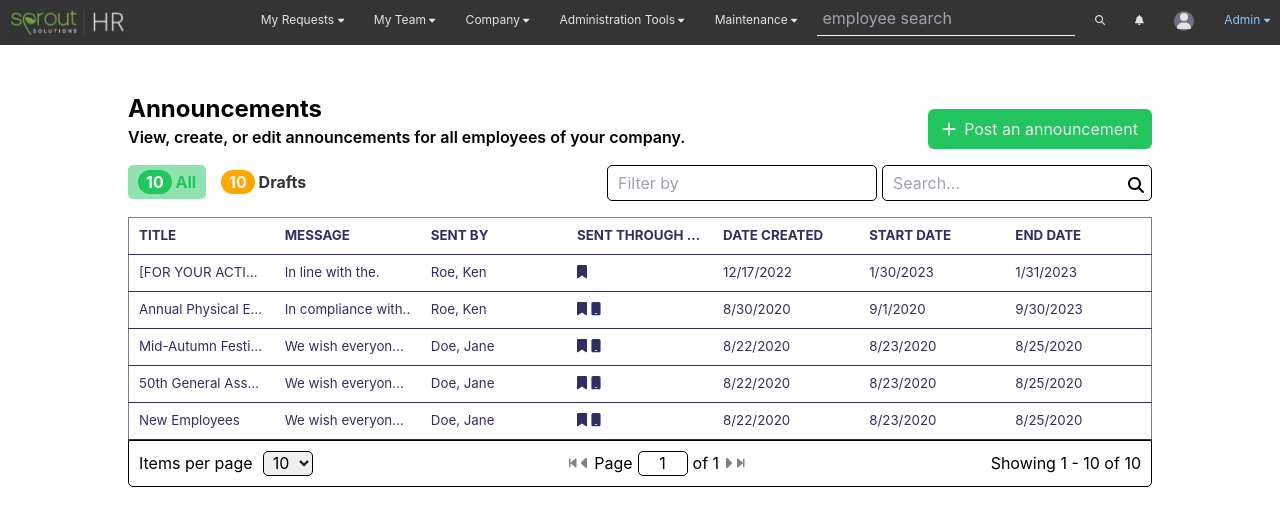
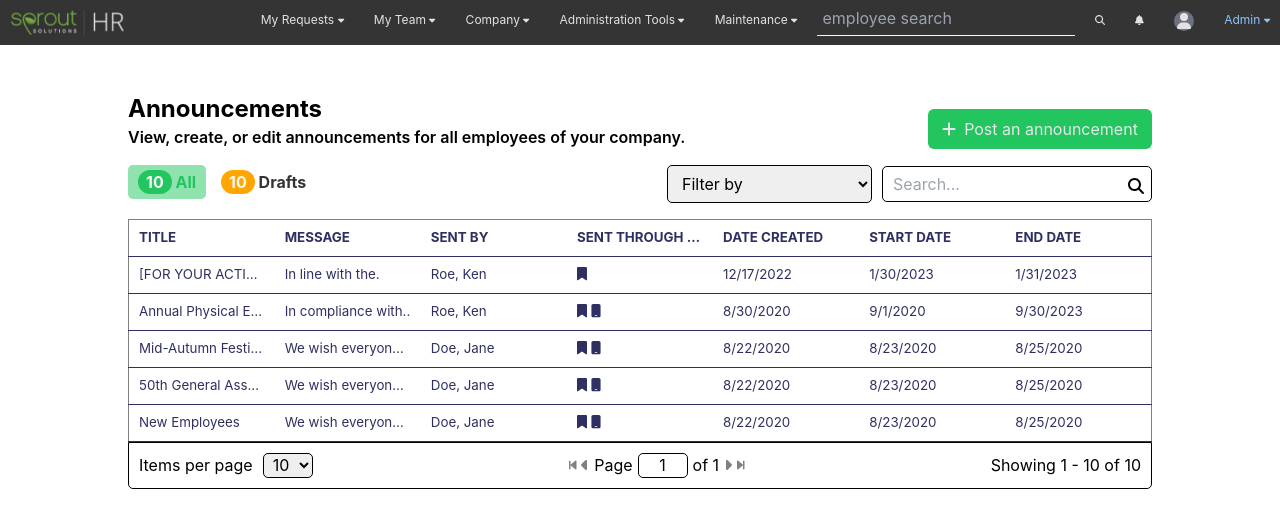
Before and after one commit to markgncelis/exam-repository, a React (Create React App) app: page / in a window 1280 px wide. Shown: the top 528 px of the page. Built offline with nearby package versions, Linux system fonts and the light colour scheme.

Commit message:
change filterby input to button

```diff
--- a/src/App.js
+++ b/src/App.js
@@ -10,7 +10,7 @@ function App() {
         <Navbar />
           <section>
             <div className='flex relative mx-auto mt-12 w-4/5'>
-              <div className=''>
+              <div>
                 <h1 className='text-2xl font-bold'>Announcements</h1>
                 <h2 className='font-semibold'>View, create, or edit announcements for all employees of your company.</h2>
               </div>
--- a/src/components/Content/Content.jsx
+++ b/src/components/Content/Content.jsx
@@ -15,13 +15,15 @@ const Content = () => {
                     <button id="draft"><span>10</span> Drafts</button>
                 </div>
                 <div className="input-boxes">
-                    <input type="text" placeholder="Filter by" className="filterBy"/>
+                    {/* <input type="text" placeholder="Filter by" className="filterBy"/> */}
+                    <select className="filterBy" name="filter">
+                        <option >Filter by</option>
+                    </select>
                     <span className="relative">
                         <input type="search" placeholder="Search..." className="search"/>
                         <FontAwesomeIcon icon={faSearch}
                         className="absolute top-1 right-2" />
                     </span>
-
                 </div>
             </div>
             <div className="table-overflow">
--- a/src/components/Content/content.scss
+++ b/src/components/Content/content.scss
@@ -51,7 +51,6 @@
 
         .input-boxes {
 
-
             .search {
                 border-radius: 5px;
                 padding: 5px 10px;
@@ -59,9 +58,10 @@
             }
 
             .filterBy{
-                margin-right: 5px;
+                margin-right: 10px;
+                width: 205px;
                 border-radius: 5px;
-                padding: 5px 10px;
+                padding: 7px 10px;
                 border: 1px solid
             }
         }
```
